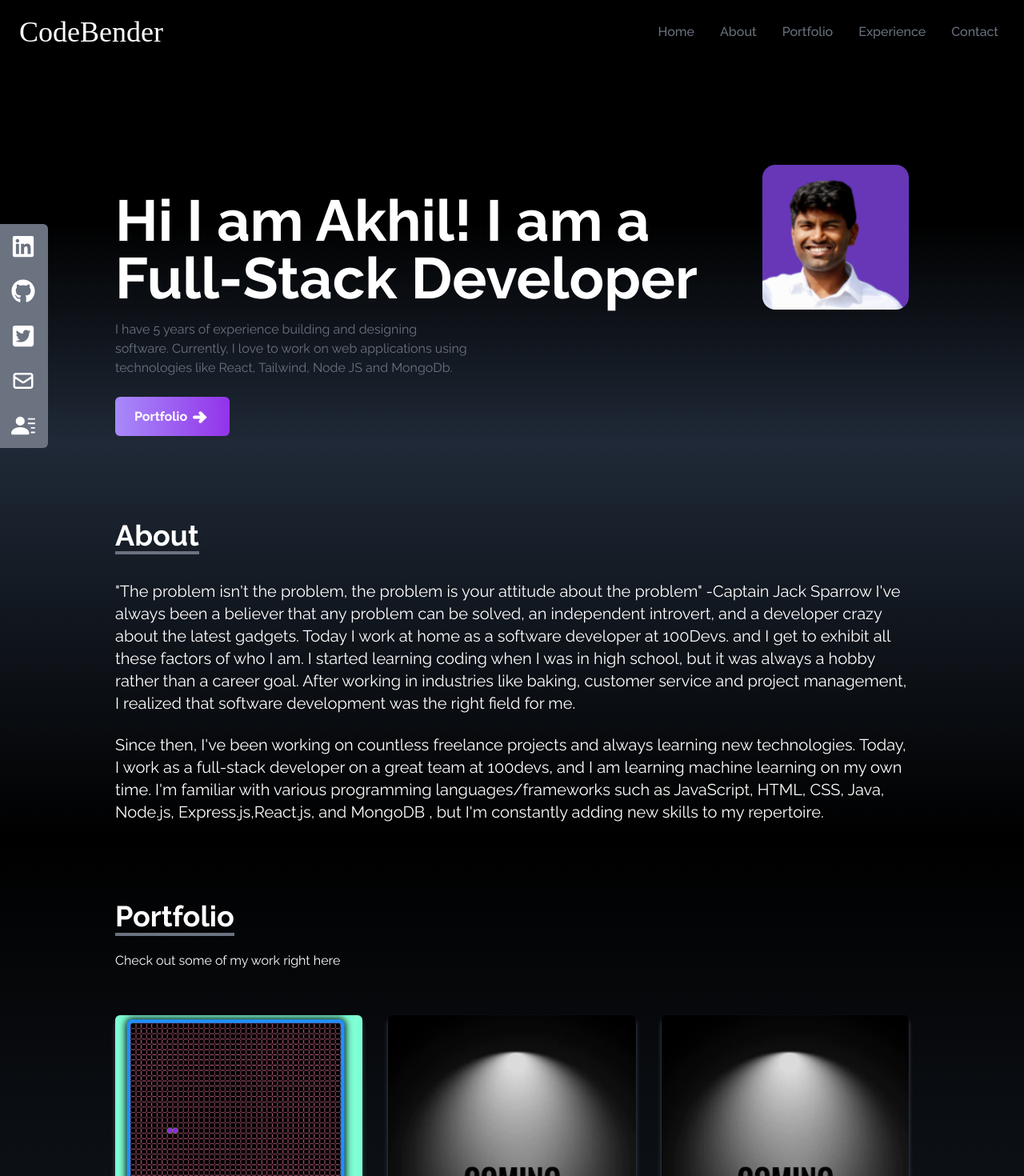
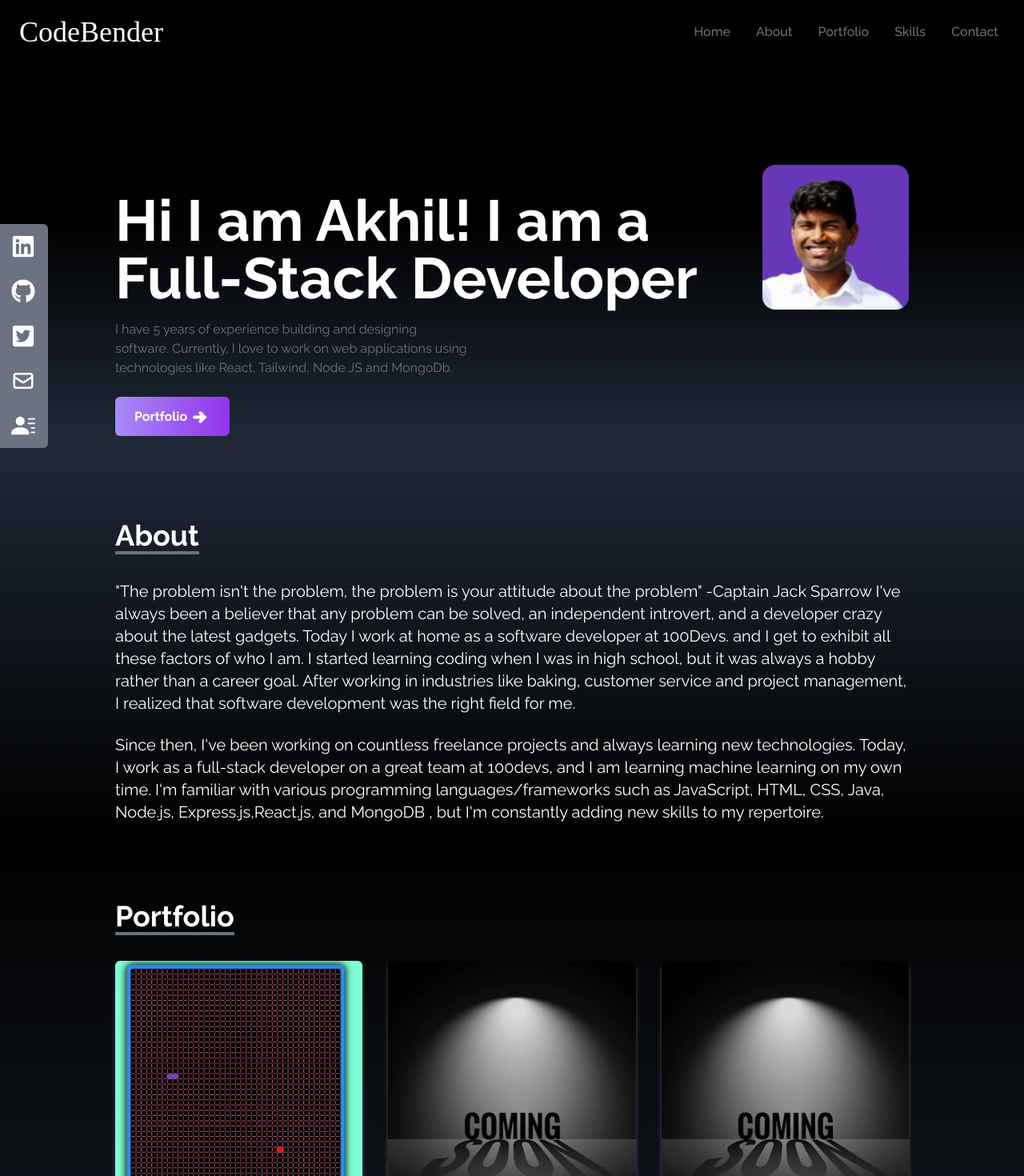
Before and after one commit to akhilsatish2008/My-portfolio-site, a React (Create React App) app: page / in a window 1280 px wide. Shown: the top 1470 px of the page at 80% size. Built offline with nearby package versions, Linux system fonts and the light colour scheme; a web font is replaced by a local one.

Commit message:
moved over header in mobile for prtfolio and contact

```diff
--- a/src/components/Contact.jsx
+++ b/src/components/Contact.jsx
@@ -7,11 +7,11 @@ const Contact = () => {
       className="w-full h-screen bg-gradient-to-b from-black to-gray-800 p-4 text-white pt-20"
     >
       <div className="flex flex-col p-4 justify-center max-w-screen-lg mx-auto h-full">
-        <div className="pb-10">
+        <div className="pb-10 flex justify-center md:justify-start">
           <p className="text-4xl font-bold inline border-b-4 border-gray-500">
             Contact
           </p>
-          <p className="py-6">Submit the form below to get in touch with me</p>
+
         </div>
 
         <div className=" flex justify-center items-center">
--- a/src/components/Experience.jsx
+++ b/src/components/Experience.jsx
@@ -70,7 +70,7 @@ const Experience = () => {
 
   return (
     <div
-      name="experience"
+      name="skills"
       className="bg-gradient-to-b from-gray-800 to-black w-full h-screen pt-20"
     >
       <div className="max-w-screen-lg mx-auto p-4  flex-col justify-center w-full h-full text-white  md:justify-start ">
--- a/src/components/NavBar.jsx
+++ b/src/components/NavBar.jsx
@@ -21,7 +21,7 @@ import {Link} from "react-scroll"
     },
      {
         id:4,
-        link:'experience'
+        link:'skills'
     },
      {
         id:5,
--- a/src/components/Portfolio.jsx
+++ b/src/components/Portfolio.jsx
@@ -37,11 +37,11 @@ const Portfolio = () => {
       className="bg-gradient-to-b from-black to-gray-800 w-full text-white md:h-screen pt-20"
     >
       <div className="max-w-screen-lg p-4 mx-auto flex flex-col justify-center w-full h-full pt-20 sm:pt-0">
-        <div className="pb-8  ">
+        <div className="pb-8 flex justify-center md:justify-start ">
           <p className="text-4xl font-bold inline border-b-4 border-gray-500">
             Portfolio
           </p>
-          <p className="py-6">Check out some of my work right here</p>
+
         </div>
 
         <div className="grid sm:grid-cols-2 md:grid-cols-3 gap-8 px-12 sm:px-0">
```
